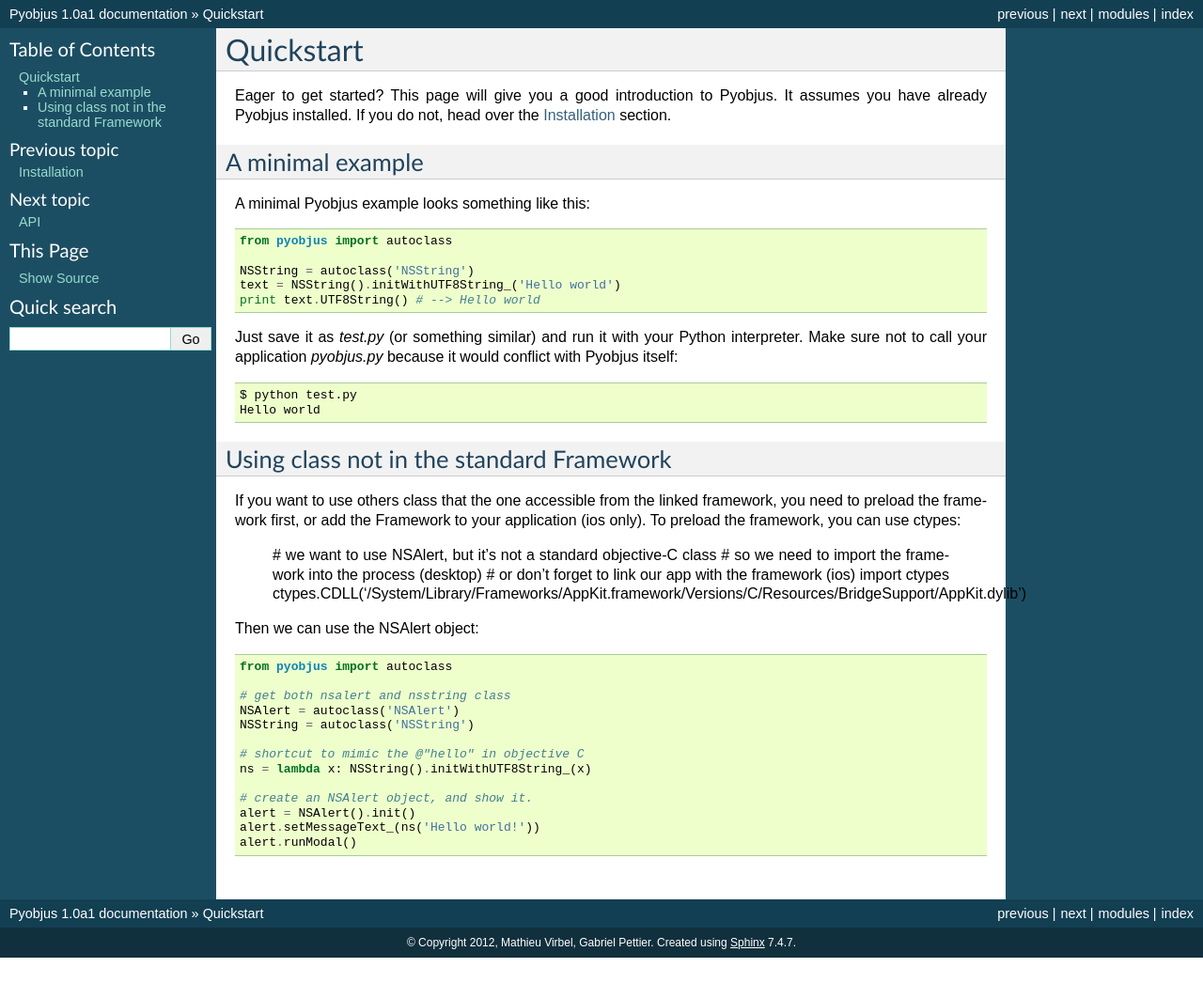
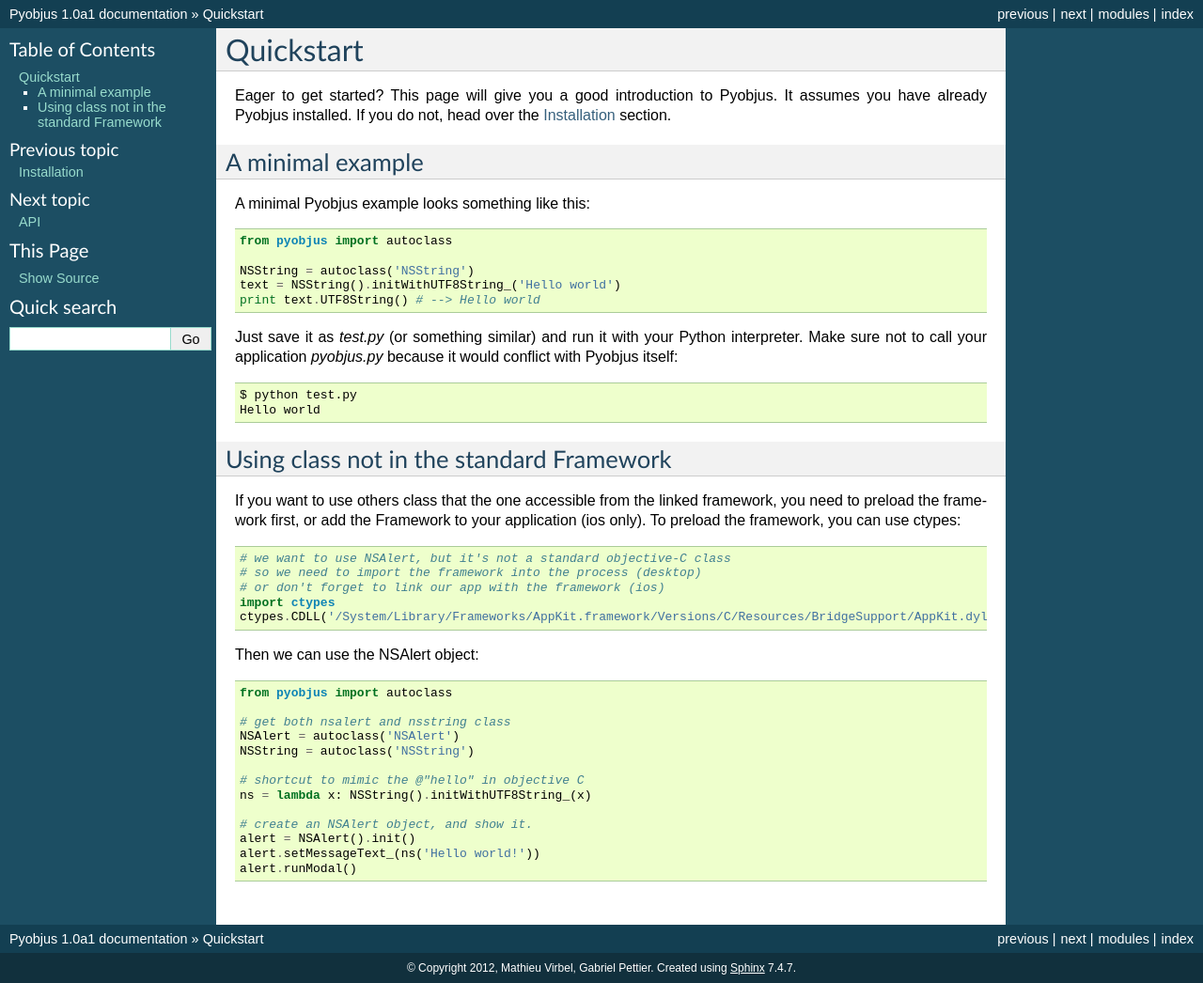
Before and after one commit to kivy/pyobjus, a Sphinx documentation site: the page built from docs/source/quickstart.rst, in a window 1280 px wide. Shown: the whole page at 94% size. Built offline with Sphinx 7.4.7, drawn with Linux system fonts in a browser that asks for light colours; before the commit the page ends 1019 px from its top, so only the background shows below that.

```diff
--- a/docs/source/quickstart.rst
+++ b/docs/source/quickstart.rst
@@ -30,7 +30,7 @@ Using class not in the standard Framework
 
 If you want to use others class that the one accessible from the linked
 framework, you need to preload the framework first, or add the Framework to
-your application (ios only).  To preload the framework, you can use ctypes:
+your application (ios only).  To preload the framework, you can use ctypes::
 
     # we want to use NSAlert, but it's not a standard objective-C class
     # so we need to import the framework into the process (desktop)
```
Also changed, not shown: README.md (+24 -2 lines).
